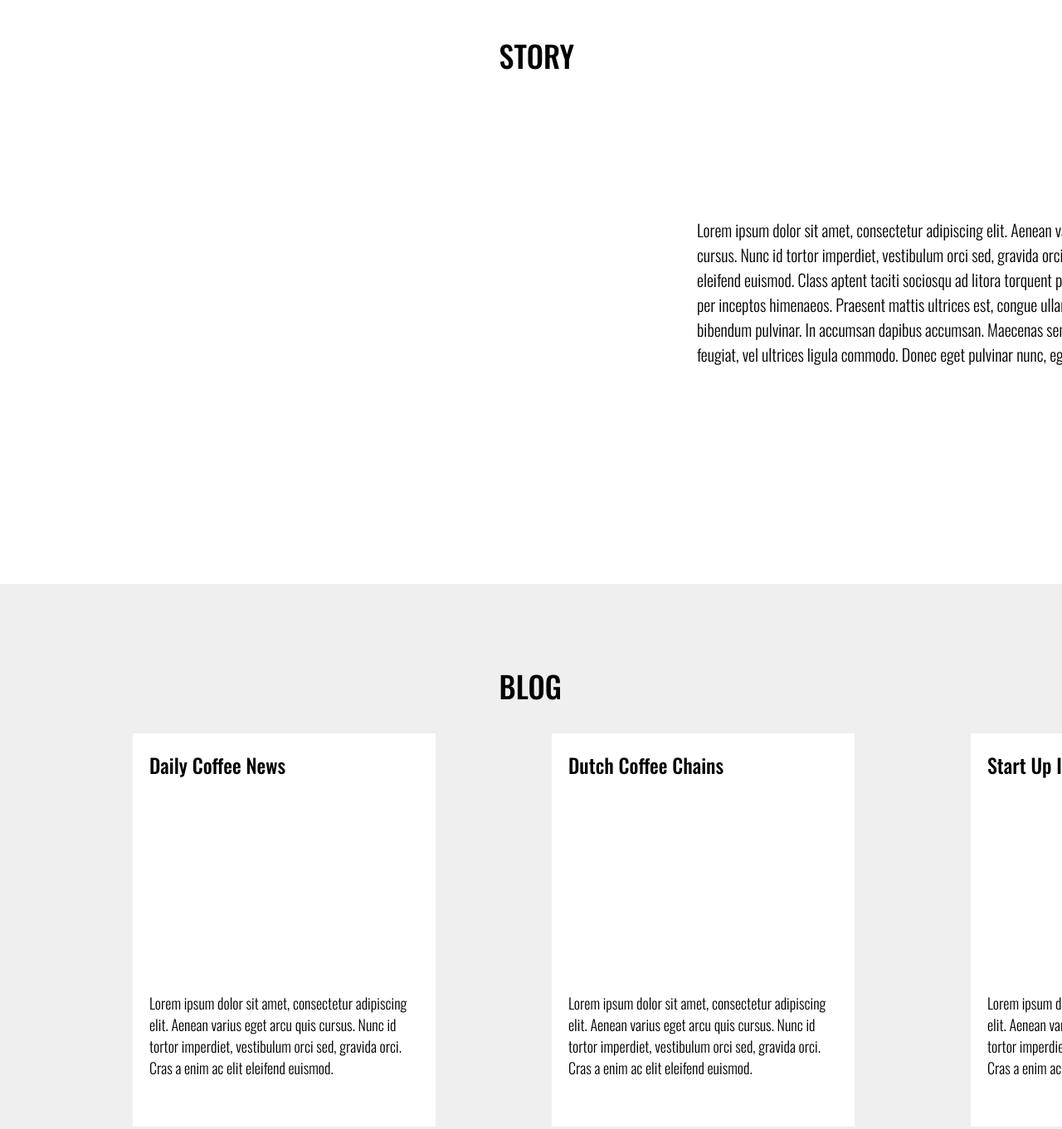
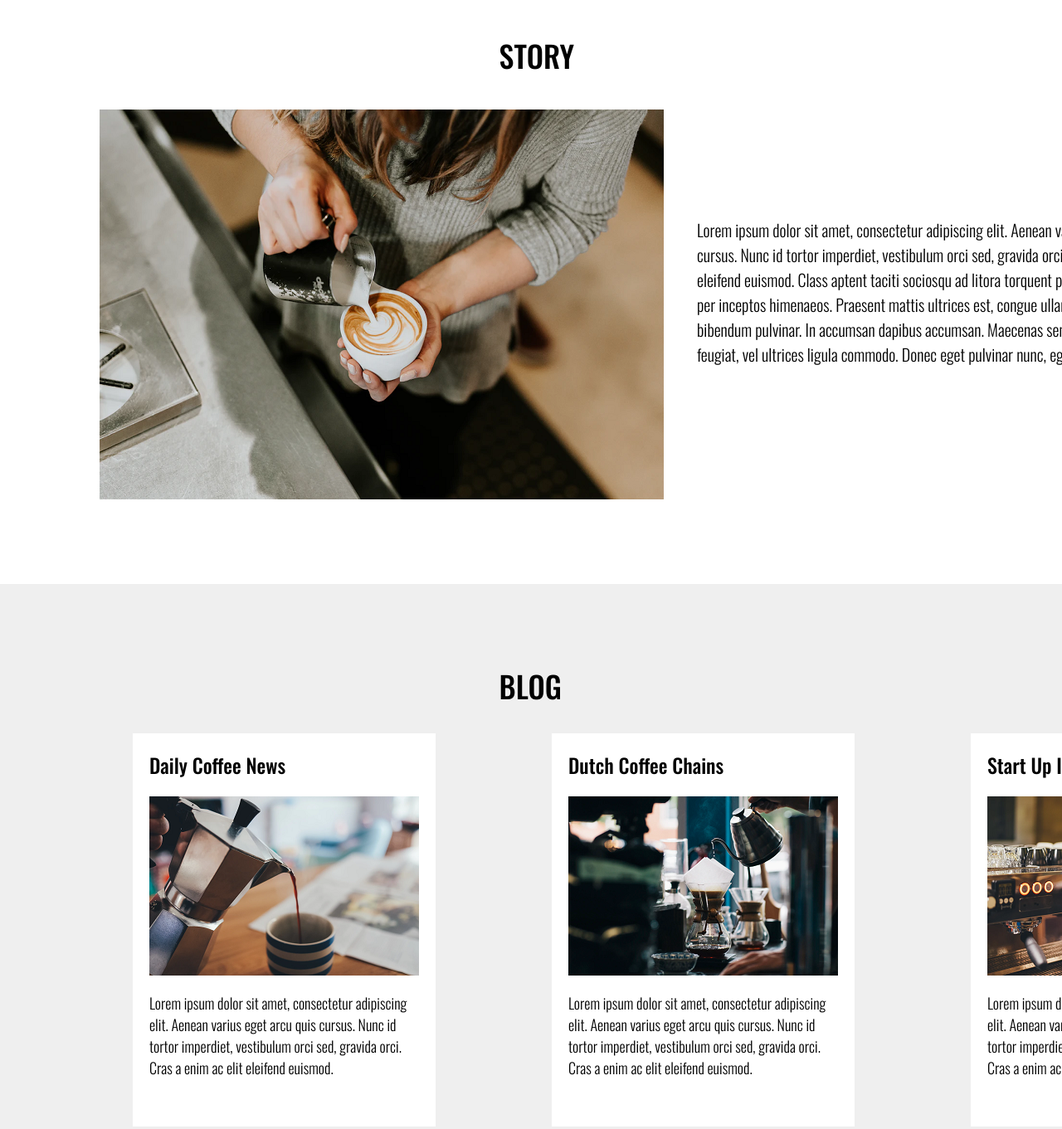
Before and after one commit to Nadin8133/Project-assignment, a plain HTML site: page index.html in a window 1280 px wide. Shown: the part 920-2281 px from the top of the page at 83% size. Drawn offline with nearby package versions, Linux system fonts and the light colour scheme.

Commit message:
Update style.css

```diff
--- a/css/style.css
+++ b/css/style.css
@@ -56,7 +56,7 @@ body{
     margin:0 0 160px 0;
     }
 .img__1{
-    background: url("/ images / photo-1494415859740-21e878dd929d.webp");
+    background: url("/images/photo-1494415859740-21e878dd929d.webp");
     width: 100%;
     height: 100%;
     position:absolute;
@@ -112,7 +112,7 @@ body{
     padding: 160px 0 0px 120px;
     }
 .img__2{
-    background: url("images/photo-1507915135761-41a0a222c709.png");
+    background: url("/images/photo-1507915135761-41a0a222c709.png");
     width: 680px;
     height: 470px;
     }
@@ -165,7 +165,7 @@ body{
     margin:20px;
     }
 .img__3{
-    background: url("images/photo-1455470956270-4cbb357f7052.png");
+    background: url("/images/photo-1455470956270-4cbb357f7052.png");
     width: 325px;
     height: 216px;
     margin: 0px 20px 20px 20px;
@@ -188,7 +188,7 @@ body{
     margin:20px;
     }
 .img__4{
-    background: url("images/photo-1442512595331-e89e73853f31.png");
+    background: url("/images/photo-1442512595331-e89e73853f31.png");
     width: 325px;
     height: 216px;
     margin: 0px 20px 20px 20px;
@@ -211,7 +211,7 @@ body{
     margin: 20px;
     }
 .img__5{
-    background: url("images/photo-1461988091159-192b6df7054f.png");
+    background: url("/images/photo-1461988091159-192b6df7054f.png");
     width: 325px;
     height: 216px;
     margin: 0px 20px 20px 20px;
```
